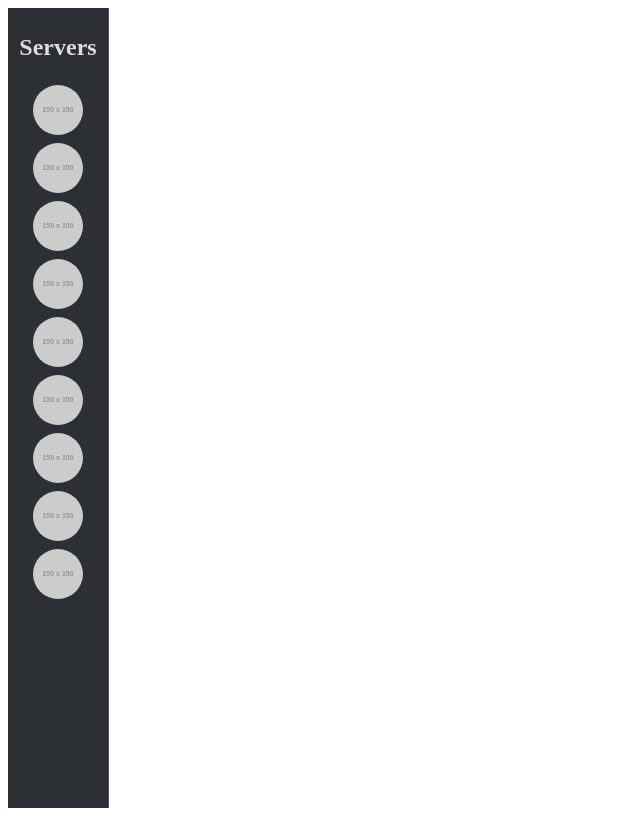
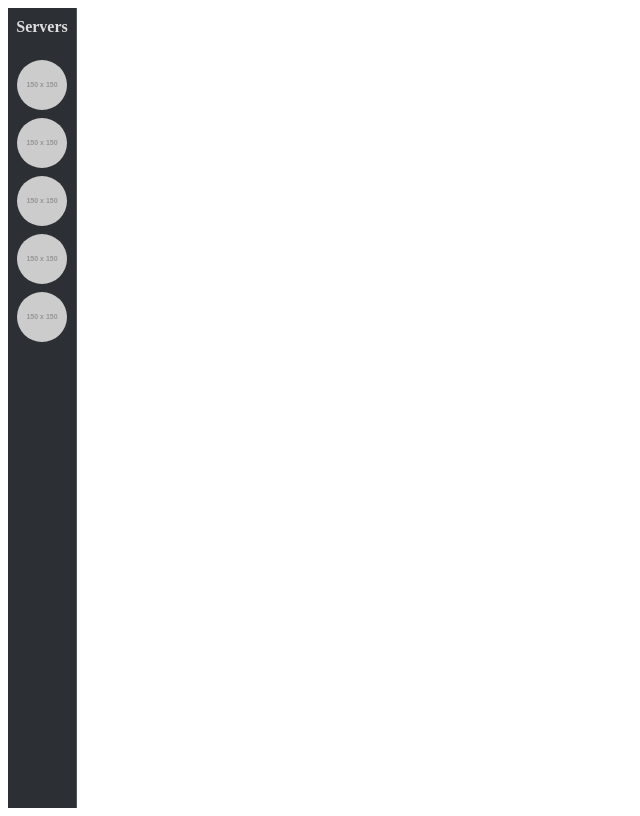
Before and after one commit to ThomasDuarte/React_ServerBar, a React (Vite) app: page / in a window 1280 px wide. Shown: the whole page, without its empty margins (0-640 px from the left). Built offline with nearby package versions, Linux system fonts and the light colour scheme.

Commit message:
🚑️ - Modification of the structure

```diff
--- a/src/App.css
+++ b/src/App.css
@@ -5,19 +5,24 @@
 .server-bar {
   display: flex;
   flex-direction: column;
-  width: 5rem;
+  width: 3rem;
   background-color: #2c2f33;
   color: #dcddde;
   padding: 10px;
   border-right: 1px solid #4f545c;
 }
 
+.server-bar__header {
+  display: flex;
+  flex-direction: column;
+  align-items: center;
+  justify-content: center;
+  margin: 0;
+}
+
 .server-bar h1 {
-  display: flex;
-  align-items: center;
-  font-size: 1.5rem;
-  margin-bottom: 0;
-  justify-content: center;
+  margin: 0;
+  font-size: 1rem;
 }
 
 .server-bar_content {
@@ -44,7 +49,7 @@
   background-color: #4f545c;
 }
 
-.server-list {
+.server-bar__list {
   display: flex;
   flex-direction: column;
   align-items: center;
--- a/src/App.jsx
+++ b/src/App.jsx
@@ -1,15 +1,15 @@
-import './App.css'
-import Server_Bar from './components/Server_Bar'
+import "./App.css";
+import Layout from "./components/Layout/Layout";
+import Server_Content from "./components/Server_Content";
 
 function App() {
-
   return (
     <>
       <div className="app">
-        <Server_Bar />
+        <Layout></Layout>
       </div>
     </>
-  )
+  );
 }
 
-export default App
+export default App;
--- /dev/null
+++ b/src/components/Layout/Layout.jsx
@@ -0,0 +1,11 @@
+import React from "react";
+import NavBar from "../NavBar";
+
+export default function Layout({ children }) {
+  return (
+    <div className="layout">
+      <NavBar />
+      {children}
+    </div>
+  );
+}
--- /dev/null
+++ b/src/components/NavBar.jsx
@@ -0,0 +1,68 @@
+import React from "react";
+import { useState } from "react";
+import Server_Content from "./Server_Content";
+
+function ServerButton({ server, handleServerClick }) {
+  return (
+    <li onClick={handleServerClick}>
+      <img src={server.url} alt={server.name} />
+    </li>
+  );
+}
+
+function NavBar() {
+  const [serverContent, setServerContent] = useState(false);
+
+  function handleClick() {
+    setServerContent(!serverContent);
+  }
+
+  const servers = {
+    server1: {
+      name: "Server 1",
+      url: "https://via.placeholder.com/150",
+    },
+    server2: {
+      name: "Server 2",
+      url: "https://via.placeholder.com/150",
+    },
+    server3: {
+      name: "Server 3",
+      url: "https://via.placeholder.com/150",
+    },
+    server4: {
+      name: "Server 4",
+      url: "https://via.placeholder.com/150",
+    },
+    server5: {
+      name: "Server 5",
+      url: "https://via.placeholder.com/150",
+    },
+  };
+
+  return (
+    <>
+      <div className="container">
+        <div className="server-bar">
+          <div className="server-bar__header">
+            <h1>Servers</h1>
+          </div>
+          <div className="server-bar_content">
+            <ul className="server-bar__list">
+              {Object.keys(servers).map((server) => (
+                <ServerButton
+                  key={server}
+                  server={servers[server]}
+                  handleServerClick={handleClick}
+                />
+              ))}
+            </ul>
+          </div>
+        </div>
+        {serverContent ? <Server_Content /> : null}
+      </div>
+    </>
+  );
+}
+
+export default NavBar;
--- a/src/components/Server_Bar.jsx
+++ /dev/null
@@ -1,63 +0,0 @@
-import React, { useState } from "react";
-import Server_Content from "./Server_Content";
-
-function Server_List({ handleServerClickList }) {
-  return (
-    <ul className="server-list">
-      <li onClick={handleServerClickList}>
-        <img src="https://via.placeholder.com/150" alt="Server 1" />
-      </li>
-      <li onClick={handleServerClickList}>
-        <img src="https://via.placeholder.com/150" alt="Server 2" />
-      </li>
-      <li onClick={handleServerClickList}>
-        <img src="https://via.placeholder.com/150" alt="Server 3" />
-      </li>
-      <li onClick={handleServerClickList}>
-        <img src="https://via.placeholder.com/150" alt="Server 4" />
-      </li>
-      <li onClick={handleServerClickList}>
-        <img src="https://via.placeholder.com/150" alt="Server 5" />
-      </li>
-      <li onClick={handleServerClickList}>
-        <img src="https://via.placeholder.com/150" alt="Server 6" />
-      </li>
-      <li onClick={handleServerClickList}>
-        <img src="https://via.placeholder.com/150" alt="Server 7" />
-      </li>
-      <li onClick={handleServerClickList}>
-        <img src="https://via.placeholder.com/150" alt="Server 8" />
-      </li>
-      <li onClick={handleServerClickList}>
-        <img src="https://via.placeholder.com/150" alt="Server 9" />
-      </li>
-    </ul>
-  );
-}
-
-function Server_Bar() {
-  const [serverContent, setServerContent] = useState(false);
-
-  function handleServerClick(event) {
-    setServerContent(true);
-  }
-
-  return (
-    <>
-      <div className="container">
-        <div className="server-bar">
-          <div className="server-bar__header">
-            <h1>Servers</h1>
-          </div>
-          <div className="server-bar_content">
-            <Server_List handleServerClickList={handleServerClick} />
-          </div>
-        </div>
-
-        {serverContent ? <Server_Content /> : null}
-      </div>
-    </>
-  );
-}
-
-export default Server_Bar;
--- a/src/components/Server_Content.jsx
+++ b/src/components/Server_Content.jsx
@@ -1,4 +1,4 @@
-function Server_Content() {
+function Server_Content(serverContent) {
   return (
     <div className="server-content">
       <h1>Server Content</h1>
```
